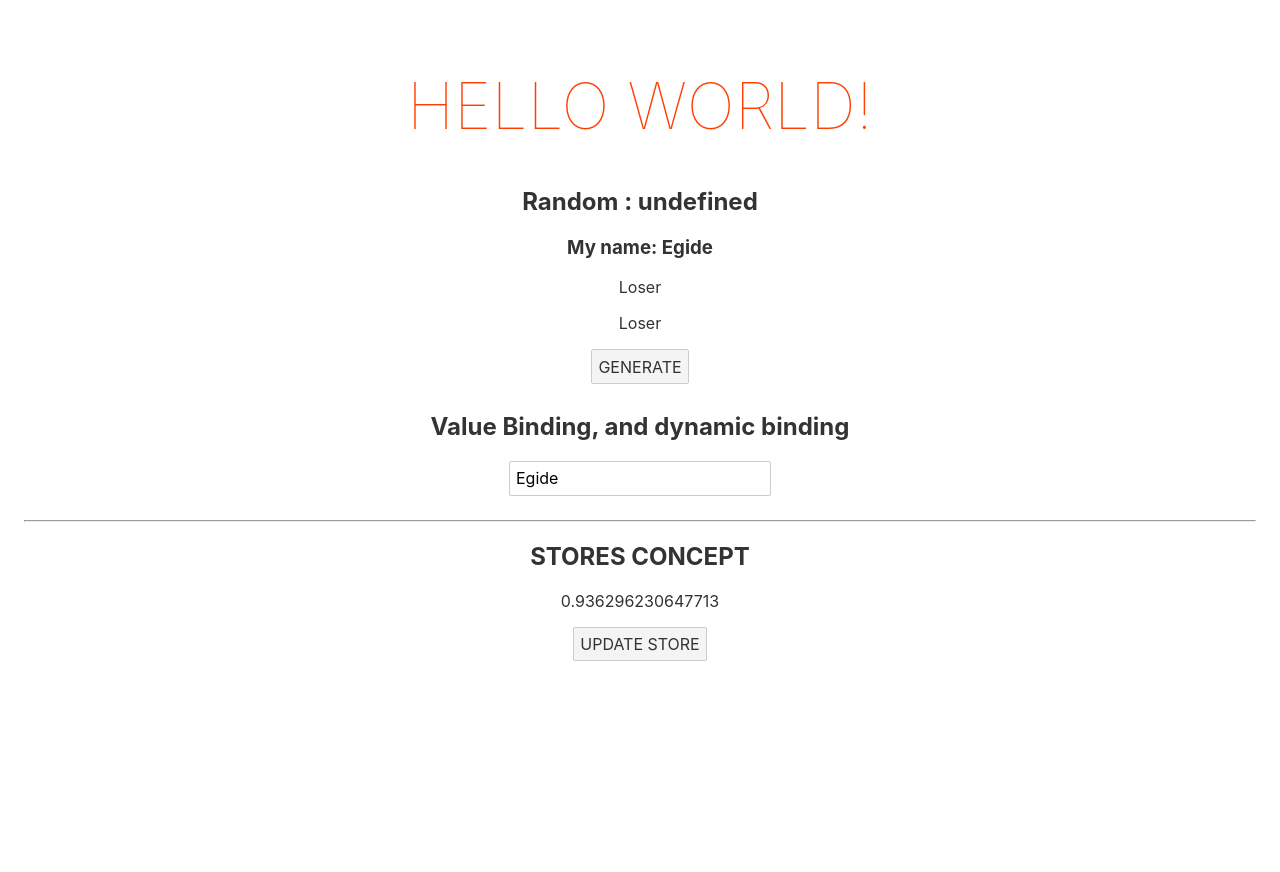
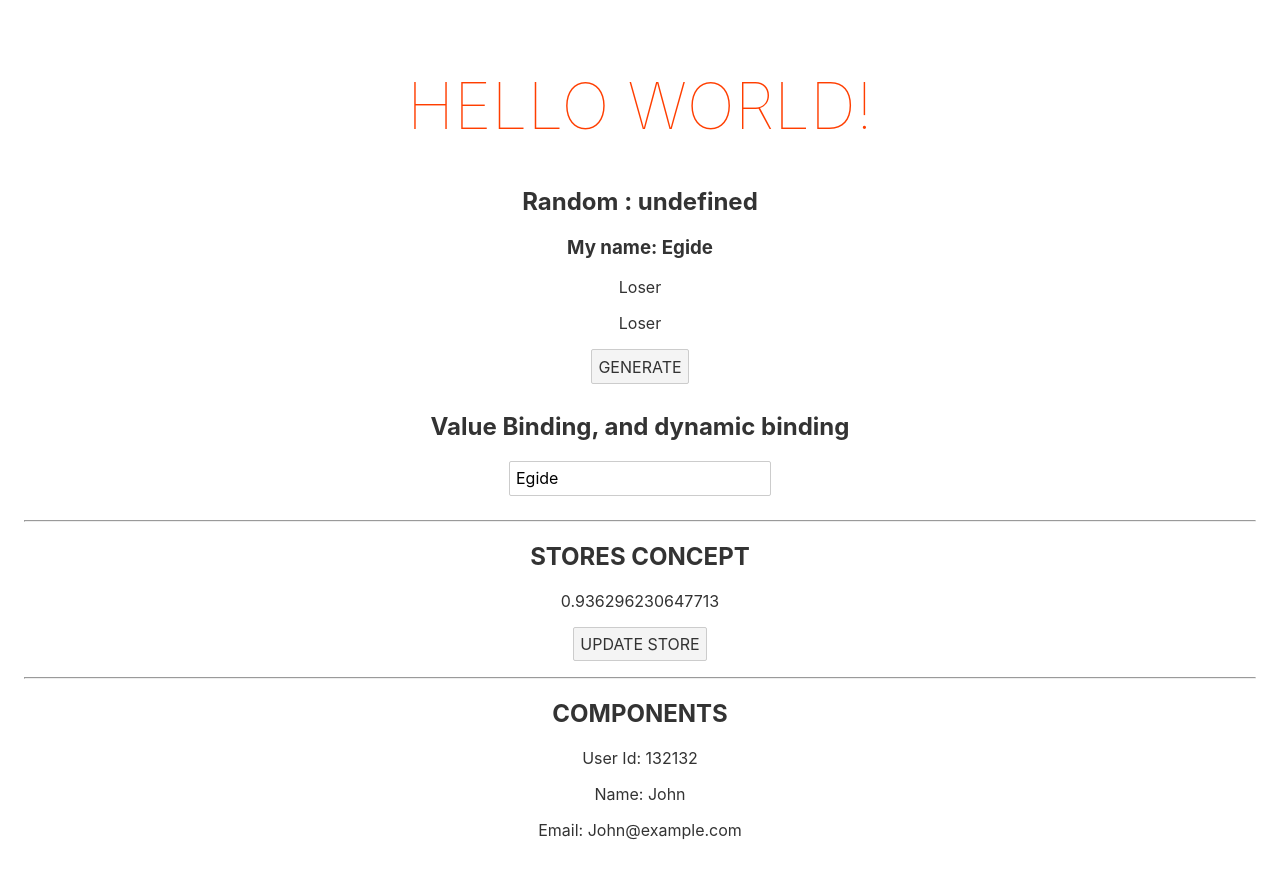
Before and after one commit to ntwari-egide/svelte-app, a Svelte app: page / in a window 1280 px wide. Before the commit the page ends 800 px from the top, so only its background shows below. Built offline with nearby package versions, Linux system fonts and the light colour scheme.

Commit message:
ft: implement components

```diff
--- a/src/App.svelte
+++ b/src/App.svelte
@@ -2,6 +2,7 @@
 	import {fade,fly} from 'svelte/transition'
 
 	import {randomStore} from './store'
+	import Child from './Child.svelte'
 
 	export let name;
 
@@ -9,6 +10,12 @@
 	let rando;
 
 	let randos = []
+
+	let data = {
+		userId: 132132,
+		name: 'John',
+		email: 'John@example.com',
+	}
 
 	// use effect in svelte, calculate each time app starts
 
@@ -67,7 +74,11 @@
 
 	<button on:click={()=> randomStore.set(Math.random())}>UPDATE STORE</button>
 
+	<hr>
 
+	<h2>COMPONENTS</h2>
+
+	<Child {...data} />
 </main>
 
 <style>
--- /dev/null
+++ b/src/Child.svelte
@@ -0,0 +1,12 @@
+<script>
+    export let userId;
+
+    export let  name;
+
+    export let email;
+
+</script>
+
+<p>User Id: {userId}</p>
+<p>Name: {name}</p>
+<p>Email: {email}</p>
```
